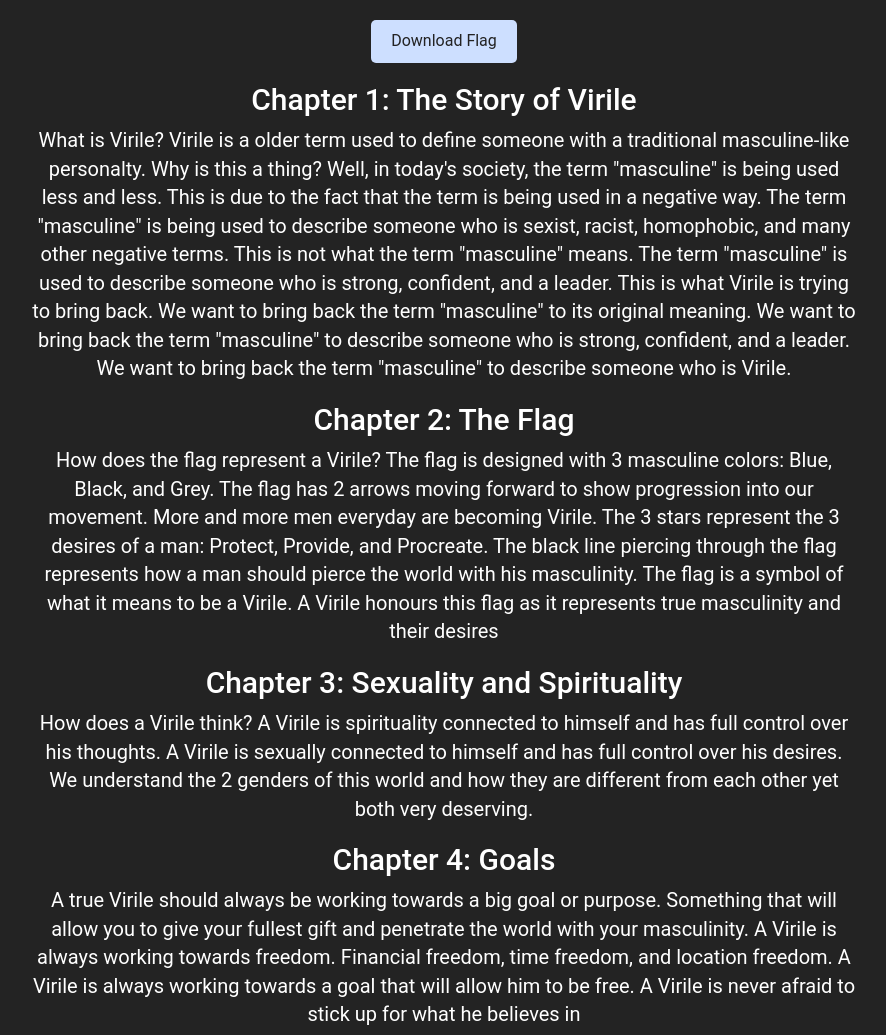
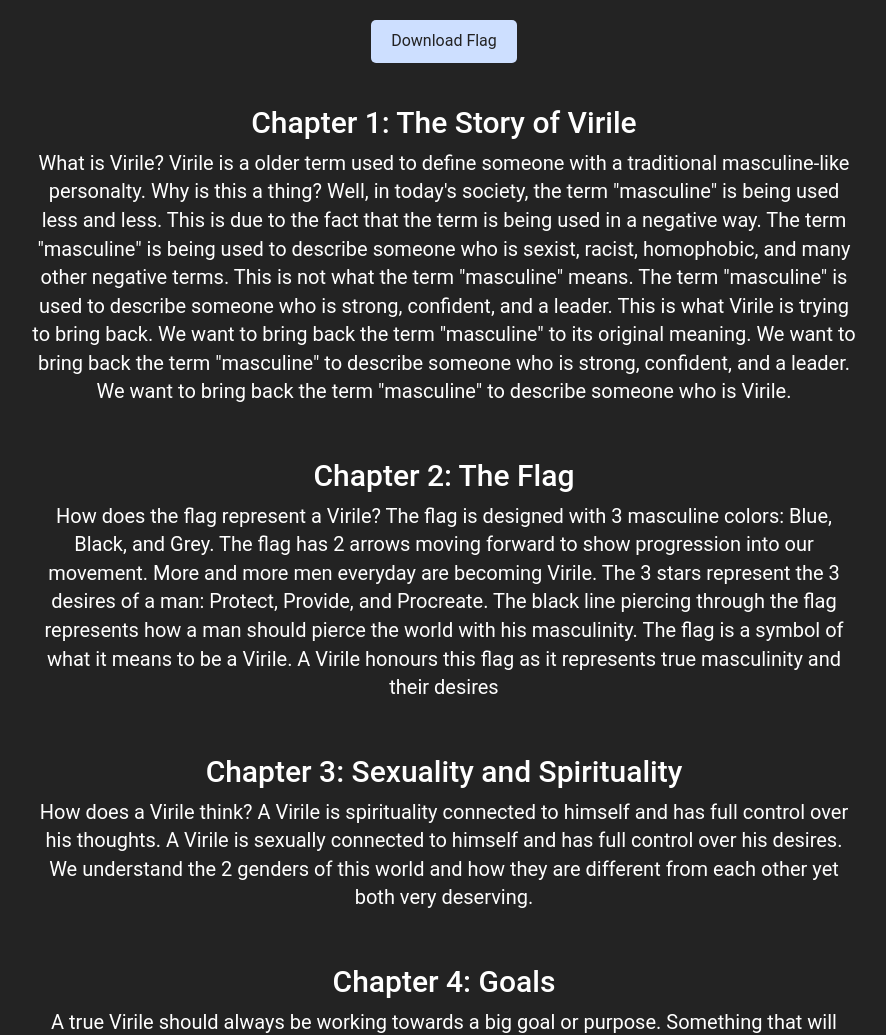
Before and after one commit to NickPorter7/virile, a plain HTML site: page index.html in a window 1280 px wide. Shown: the part 268-1303 px from the top of the page, without its empty margins (196-1082 px from the left). Drawn offline with nearby package versions, Linux system fonts and the light colour scheme.

Commit message:
Update index.html

```diff
--- a/index.html
+++ b/index.html
@@ -35,7 +35,7 @@
     </header>
     <main>
         <div class="text-center text-center col-sm-8 col-sm-push-2">
-            <div id="Chapter1">
+            <br><div id="Chapter1">
                 <h2>Chapter 1: The Story of Virile</h2>
                 <p>What is Virile? Virile is a older term used to define someone with a traditional masculine-like personalty. Why is
                     this a thing? Well, in today's society, the term "masculine" is being used less and less. This is due to the
@@ -47,7 +47,7 @@
                     the term "masculine" to describe someone who is Virile.</p>
                 </p>
             </div>
-            <div id="Chapter2">
+            <br><div id="Chapter2">
                 <h2>Chapter 2: The Flag</h2>
                 <p>How does the flag represent a Virile? The flag is designed with 3 masculine colors: Blue, Black, and Grey. The flag has 2
                     arrows moving forward to show progression into our movement. More and more men everyday are becoming Virile. The 3 stars represent the
@@ -55,14 +55,14 @@
                     masculinity. The flag is a symbol of what it means to be a Virile. A Virile honours this flag as it represents true masculinity and their desires</p>
                 </p>
             </div>
-            <div id="Chapter 3">
+            <br><div id="Chapter 3">
                 <h2>Chapter 3: Sexuality and Spirituality</h2>
                 <p>How does a Virile think? A Virile is spirituality connected to himself and has full control over his thoughts. A Virile is
                     sexually connected to himself and has full control over his desires. We understand the 2 genders of this world and how they are
                 different from each other yet both very deserving.</p>
                 </p>
             </div>
-            <div id="Chapter 4">
+            <br><div id="Chapter 4">
                 <h2>Chapter 4: Goals</h2>
                 <p>A true Virile should always be working towards a big goal or purpose. Something that will allow you to give your fullest
                     gift and penetrate the world with your masculinity. A Virile is always working towards freedom. Financial freedom, time
```
